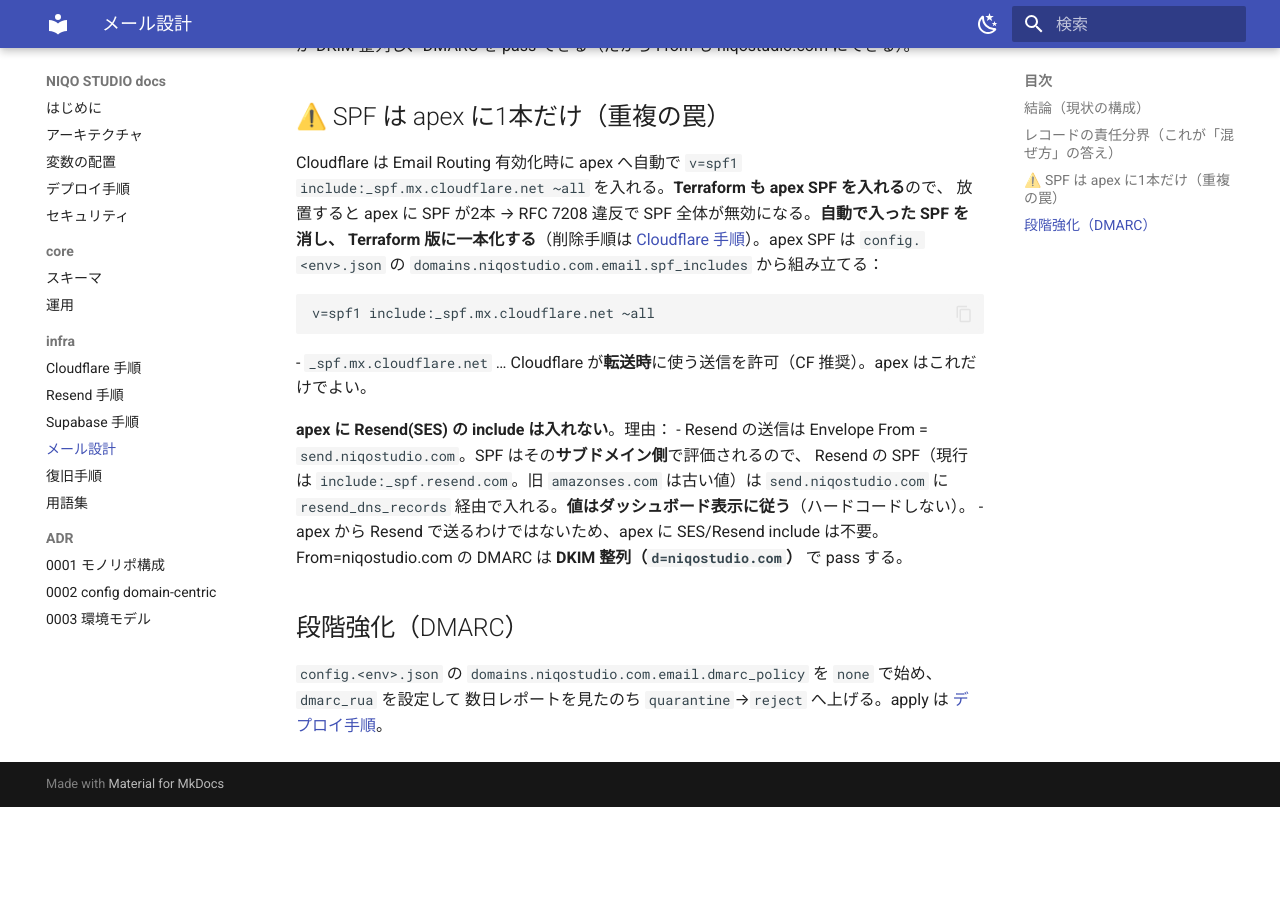
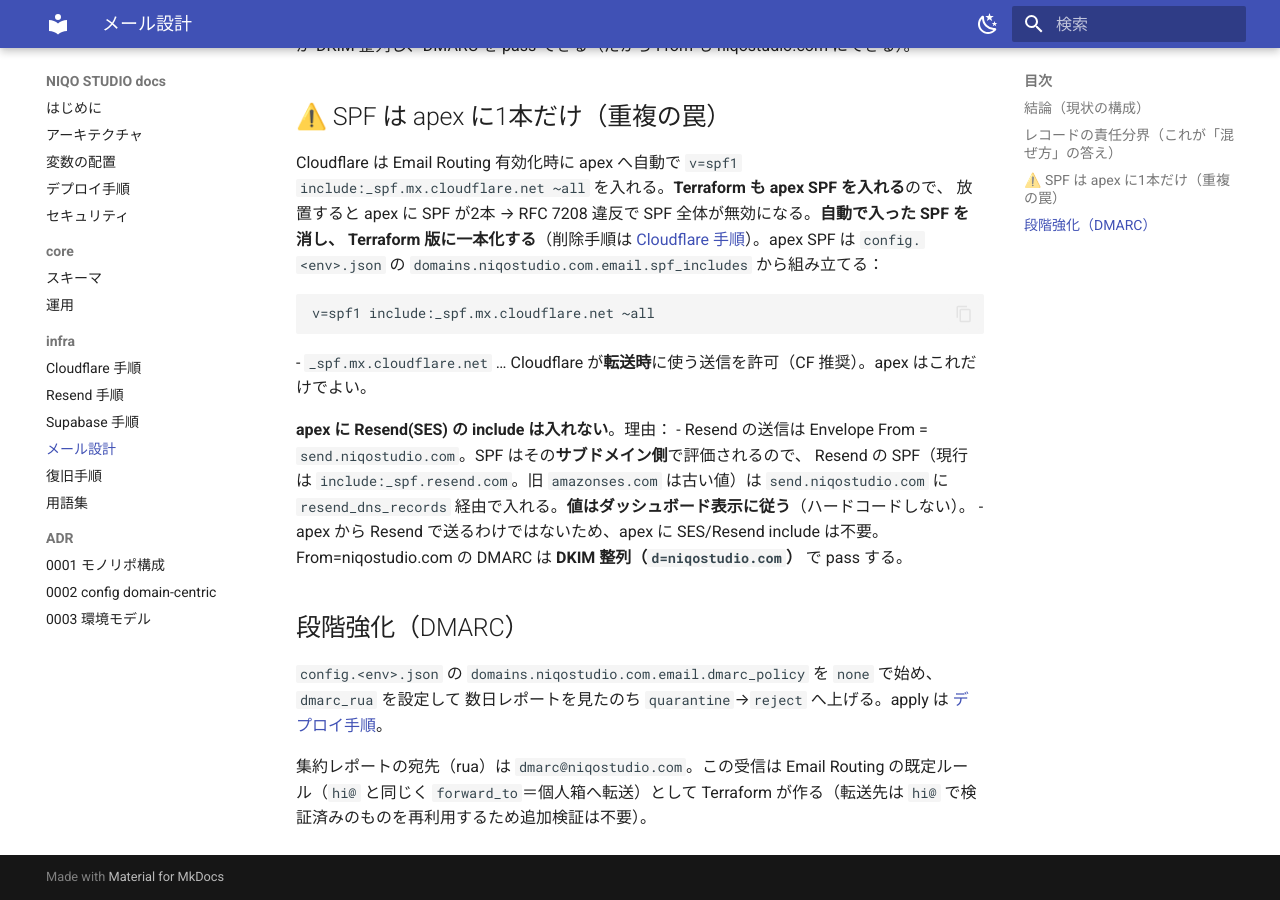
Before and after one commit to niqostudio/niqostudio, an MkDocs documentation site: the page built from docs/infra/email.md, in a window 1280 px wide and 900 px high, scrolled down 1691 px. Built offline with MkDocs 1.6.1 and Material for MkDocs 9.7.7, drawn with Linux system fonts in a browser that asks for light colours; before the commit the page ends 2498 px from its top, so only the background shows below that.

Commit message:
feat(infra): DMARC 集約レポート用に dmarc@ を追加し rua を設定
受信ルールを merge 方式にし hi@ と dmarc@ を既定で forward_to（個人箱）へ転送。dmarc_rua を mailto:dmarc@niqostudio.com に設定し DMARC TXT に rua を付与。転送先は hi@ で検証済みのものを再利用するため追加検証不要。反映は infra: apply。

```diff
--- a/config.production.json
+++ b/config.production.json
@@ -8,7 +8,7 @@
         ],
         "spf_all": "~all",
         "dmarc_policy": "none",
-        "dmarc_rua": ""
+        "dmarc_rua": "mailto:dmarc@niqostudio.com"
       },
       "workers": {
         "website": {
--- a/docs/infra/email.md
+++ b/docs/infra/email.md
@@ -69,3 +69,6 @@
 
 `config.<env>.json` の `domains.niqostudio.com.email.dmarc_policy` を `none` で始め、`dmarc_rua` を設定して
 数日レポートを見たのち `quarantine`→`reject` へ上げる。apply は [デプロイ手順](../deploy.md)。
+
+集約レポートの宛先（rua）は `dmarc@niqostudio.com`。この受信は Email Routing の既定ルール（`hi@` と同じく
+`forward_to`＝個人箱へ転送）として Terraform が作る（転送先は `hi@` で検証済みのものを再利用するため追加検証は不要）。
```
Also changed, not shown: 2 other files.
